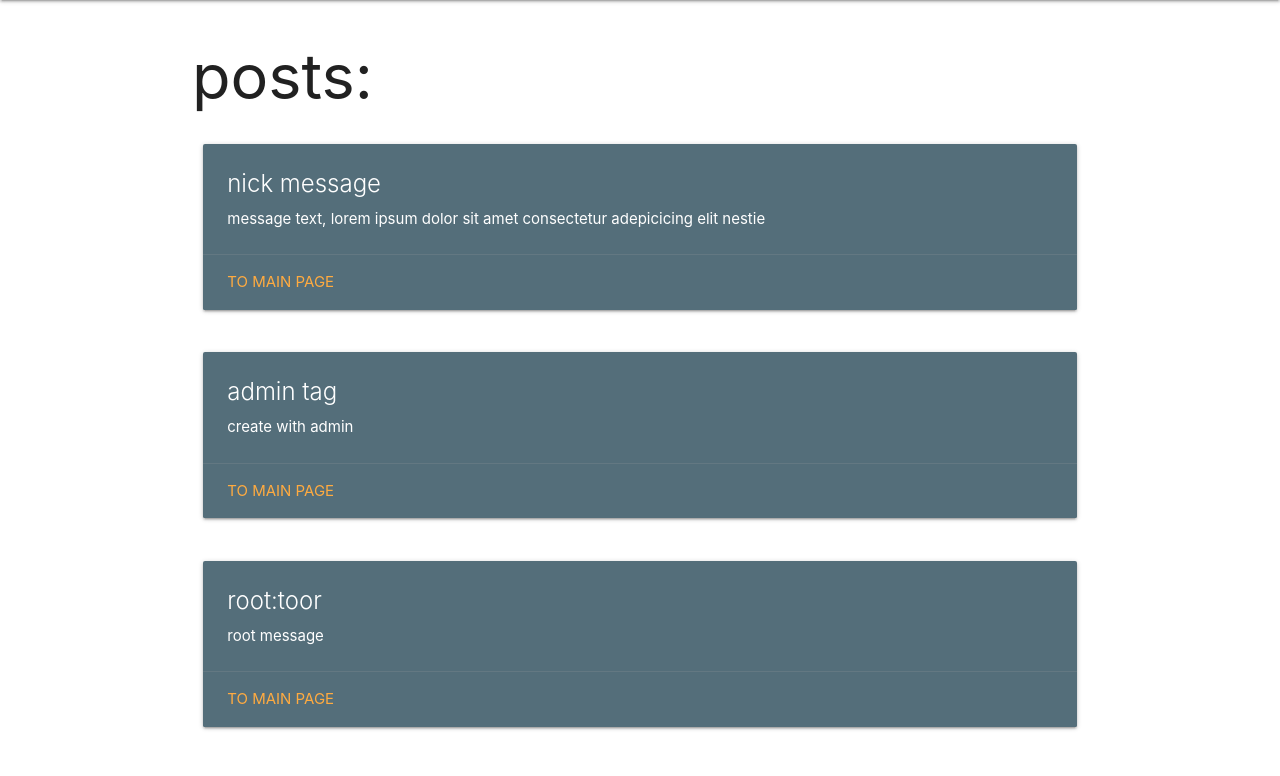
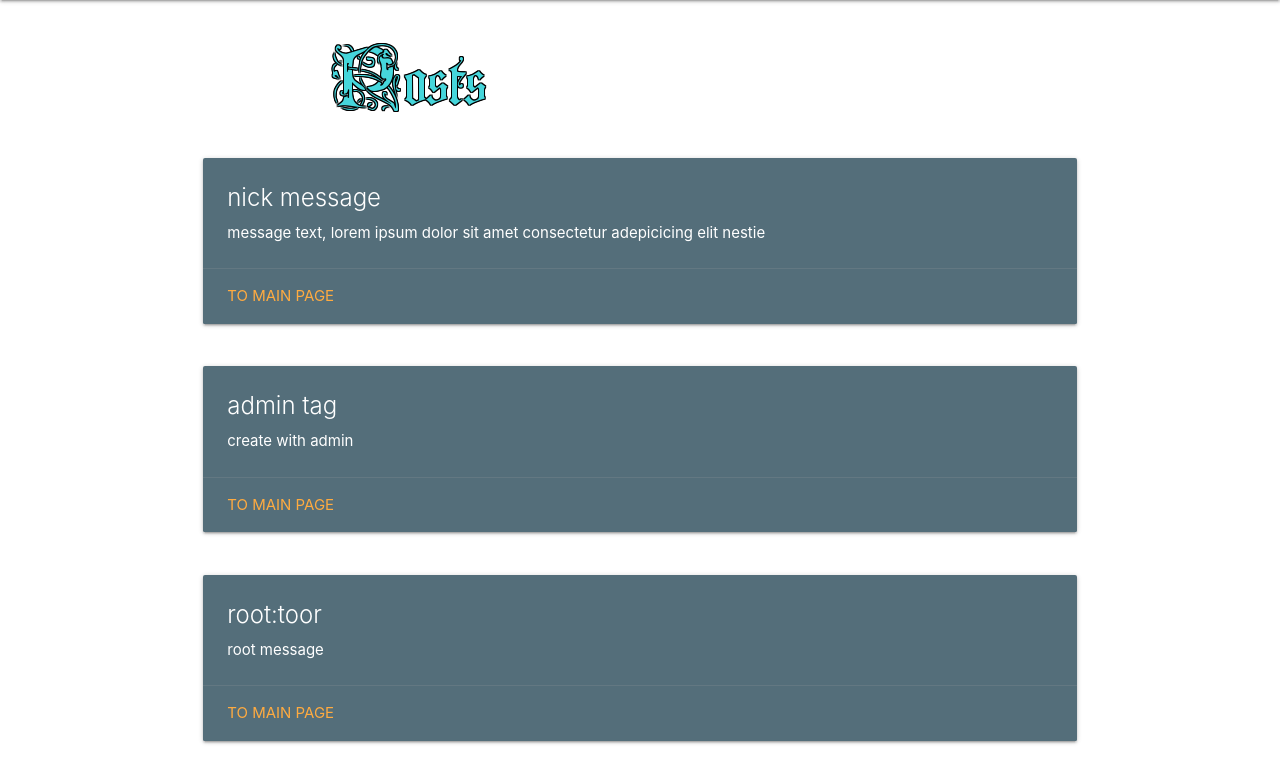
Before and after one commit to NickIT87/blog_dashboard, a Flask app: page /blog in a window 1280 px wide. Shown: the part 64-840 px from the top of the page. Before the commit the page ends 794 px from the top, so only its background shows below. Run offline with Flask 2, Linux system fonts and the light colour scheme; data comes from the database, SQL or seed files in the repository; some libraries are stand-ins or nearby versions.

Commit message:
posts header image

```diff
--- a/landing/templates/blog.html
+++ b/landing/templates/blog.html
@@ -63,7 +63,10 @@
     </div>
     {% endfor %}
     -->
-    <h1>posts:</h1>
+    <div class="container">
+        <h1><img class="responsive-img" src="{{ url_for('static', filename='images/BlogPosts.png')}}"></h1>
+    </div>
+
 
     {% for message in messages %}
     <div class="row">
```
Also changed, not shown: landing/static/images/BlogPosts.png (added).
